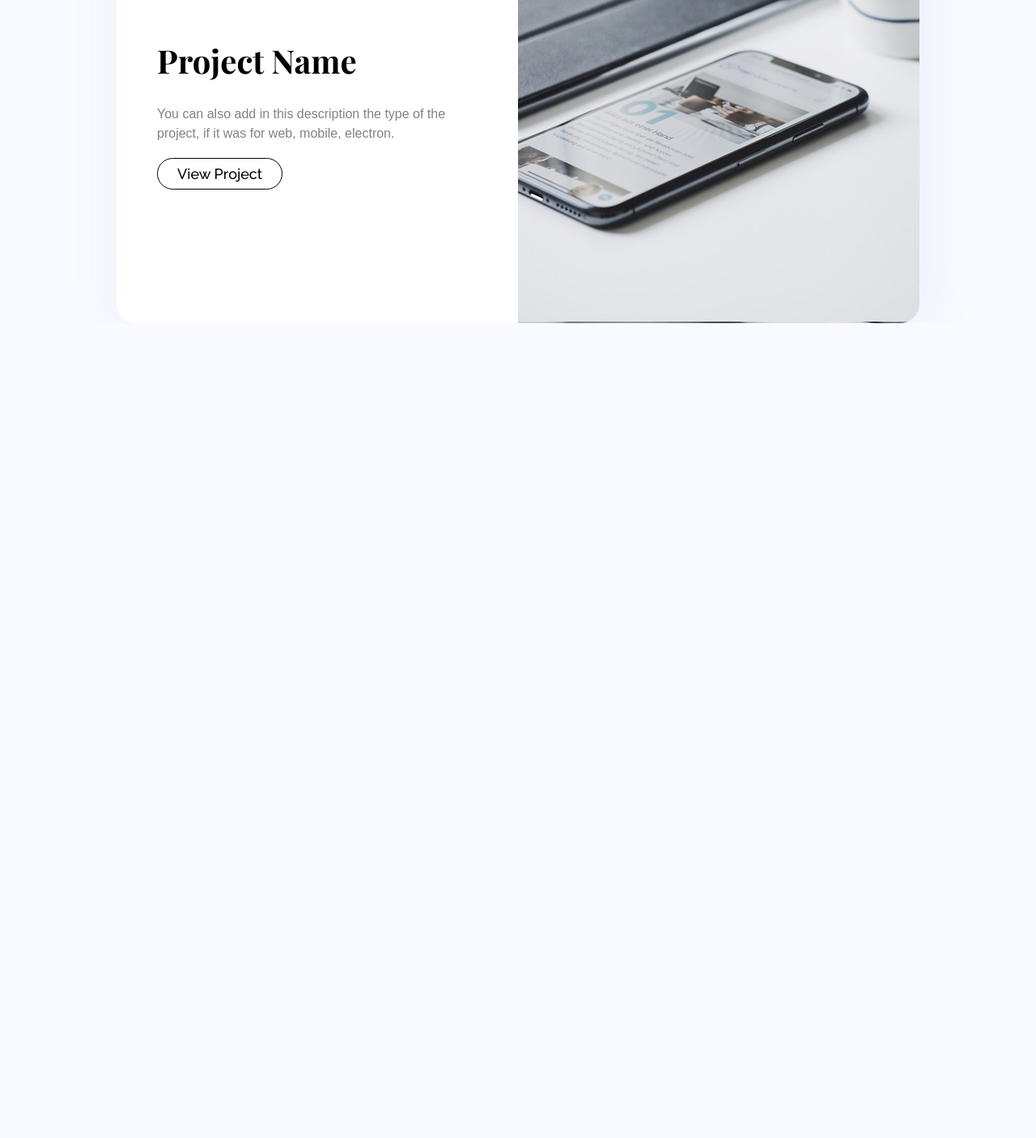
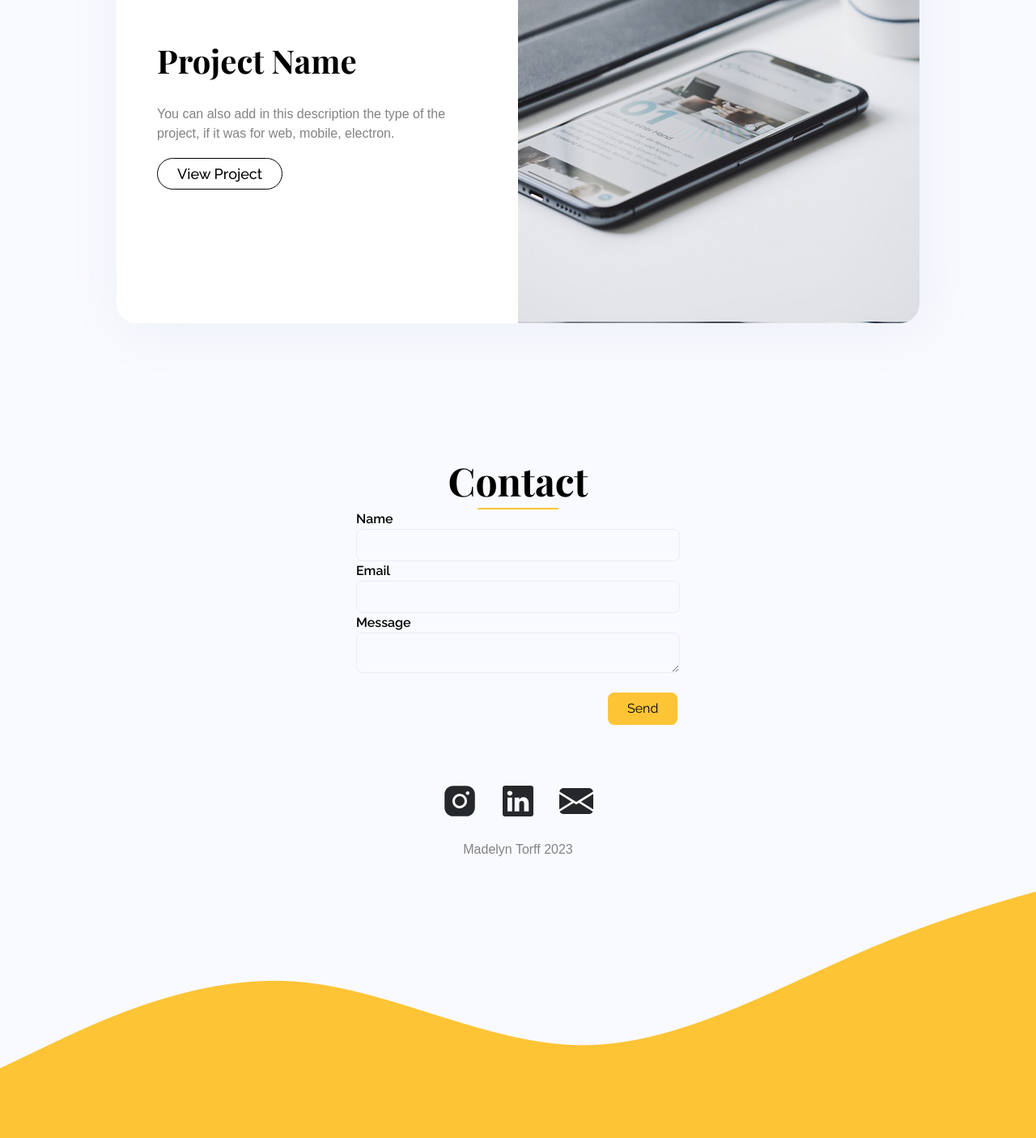
Before and after one commit to akon9293/portfolio-website-citp-1-, a website built with Vite: page protfolio/index.html in a window 1280 px wide. Shown: the part 2247-3652 px from the top of the page at 81% size. Before the commit the page ends 2646 px from the top, so only its background shows below. Built offline with nearby package versions, Linux system fonts and the light colour scheme.

Commit message:
compleat

```diff
--- a/protfolio/index.html
+++ b/protfolio/index.html
@@ -78,25 +78,14 @@
         </div>
       </div>
 
-
       <!-- secttion 1 -->
 
       <div class="container mx-auto px-6">
 
-
         <div class="flex justify-center marginTopproject ">
-
-
-
-
 
           <div
             class="max-w-248 flex bg-[#FFFFFF] margin_auto rounded-3xl overflow-hidden shadow-[6px_6px_64px_rgba(112,144,176,0.1)] ]">
-
-
-
-
-
 
             <div class="margin_auto max-w-124 projecTtitle_leftMargin ">
               <h1 class="playfair text-[40px] font-bold ">Project Name</h1>
@@ -121,23 +110,15 @@
   <section class="py-16">
     <div class="container mx-auto px-6">
 
-
       <div class="flex justify-center marginTopproject ">
-
-
-
-
 
         <div
           class="max-w-248 flex bg-[#FFFFFF] margin_auto rounded-3xl overflow-hidden shadow-[6px_6px_64px_rgba(112,144,176,0.1)] ]">
-
 
           <div>
             <div class="w-124 h-131.5 " style="background-image: url(public/Rectangle\ 7.png);">
             </div>
           </div>
-
-
 
           <div class="margin_auto max-w-124 projecTtitle_leftMargin ">
             <h1 class="playfair text-[40px] font-bold ">Project Name</h1>
@@ -159,20 +140,10 @@
   <section class="py-16">
     <div class="container mx-auto px-6">
 
-
       <div class="flex justify-center marginTopproject ">
-
-
-
-
 
         <div
           class="max-w-248 flex bg-[#FFFFFF] margin_auto rounded-3xl overflow-hidden shadow-[6px_6px_64px_rgba(112,144,176,0.1)] ]">
-
-
-
-
-
 
           <div class="margin_auto max-w-124 projecTtitle_leftMargin ">
             <h1 class="playfair text-[40px] font-bold ">Project Name</h1>
@@ -190,7 +161,64 @@
     </div>
   </section>
   <!-- Project section end -->
+  <!-- contract section start -->
 
+  <section class="container">
+    <div class="flex justify-center mb-12 Contact">
+      <div class="relative pb-3">
+        <h1 class="playfair text-[48px] font-bold">Contact</h1>
+        <span class="absolute bottom-0 left-1/2 -translate-x-1/2 w-25 h-0.5 rounded-xs bg-[#FDC435]"></span>
+      </div>
+    </div>
+
+    <div>
+      <form class="margin_auto max-w-100" action="">
+
+        <div class="flex flex-col text-[16px] font-semibold  ">
+          <label for="">Name</label>
+          <input class="border font-normal rounded-lg border-[#E8ECF4] min-h-10 input" type="text">
+        </div>
+        <div class="flex flex-col text-[16px] font-semibold  ">
+          <label for="">Email</label>
+          <input class="border font-normal rounded-lg border-[#E8ECF4] min-h-10 input" type="text">
+        </div>
+        <div class="flex flex-col text-[16px] font-semibold  ">
+
+          <label for="">Message</label>
+          <textarea class="border font-normal rounded-lg border-[#E8ECF4] min-h-10 input resize-y" name=""
+            id=""></textarea>
+
+        </div>
+        <button class="bg-[#FDC435] ProjectsButton rounded-lg font-medium text-[18px] margin_5px">Send</button>
+    </div>
+    </form>
+
+  </section>
+
+  <!-- contract section end -->
+
+  <!-------------------------- footer start ----------------------->
+  <footer>
+    <!-- icon section start -->
+    <div class="container">
+      <div class="flex justify-center gap-6 margin_tom_icon">
+        <a class="" href=""><img src="public/icons/ph_instagram-logo-fill.svg" alt=""></a>
+        <a href=""><img src="public/icons/bi_linkedin.svg" alt=""></a>
+        <a href=""><img src="public/icons/bi_envelope-fill.svg" alt=""></a>
+      </div>
+  <!-- icon section end -->
+
+
+      <h4 class="nunito text-[#828282] text-center margin_top_Madelyn text-[16px] font-weight: 400">Madelyn Torff 2023
+      </h4>
+    </div>
+    <div class="min-h-86 bg-no-repeat bg-cover" style="background-image: url(public/Vector.png);">
+
+    </div>
+
+  </footer>
+
+  <!-------------------------- footer end ----------------------->
 
   <script type="module" src="/src/main.js"></script>
 </body>
--- a/protfolio/src/style.css
+++ b/protfolio/src/style.css
@@ -121,6 +121,11 @@ select {
   margin-right: 38px;
 }
 
+.margin_5px{
+  margin-top: 24px;
+  margin-left: 311px;
+}
+
 /* css common class end */
 
 .hero{
@@ -129,3 +134,21 @@ select {
 .topDown{
   margin-top: -100px;
 }
+
+.Contact{
+  margin-top: 144px;
+}
+.input {
+  padding: 0px 10px;
+}
+
+.margin_tom_icon{
+  margin-top: 56px;
+}
+
+.margin_top_Madelyn{
+  margin-top: 24px;
+}
+
+
+/* Tailwind padding & margin utilities didn't work properly, so custom classes were created */
```
Also changed, not shown: protfolio/public/Vector.png (added), protfolio/public/icons/bi_envelope-fill.svg (added), protfolio/public/icons/bi_linkedin.svg (added), protfolio/public/icons/ph_instagram-logo-fill.svg (added).
